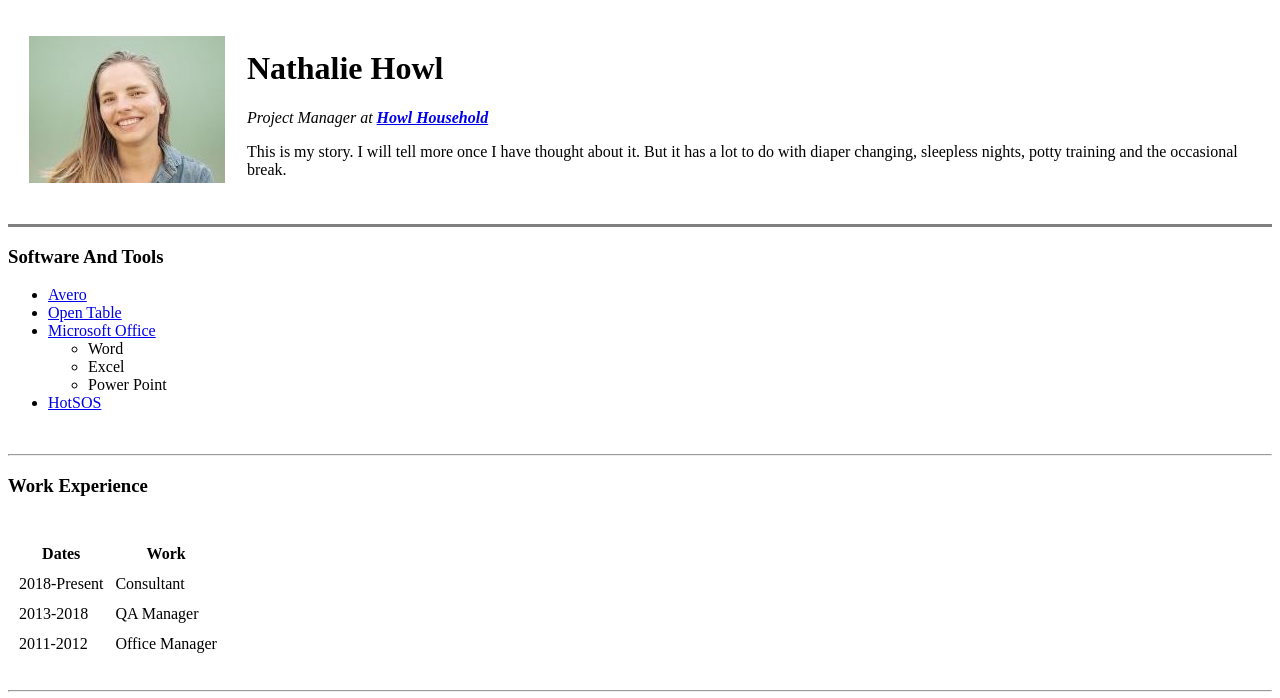
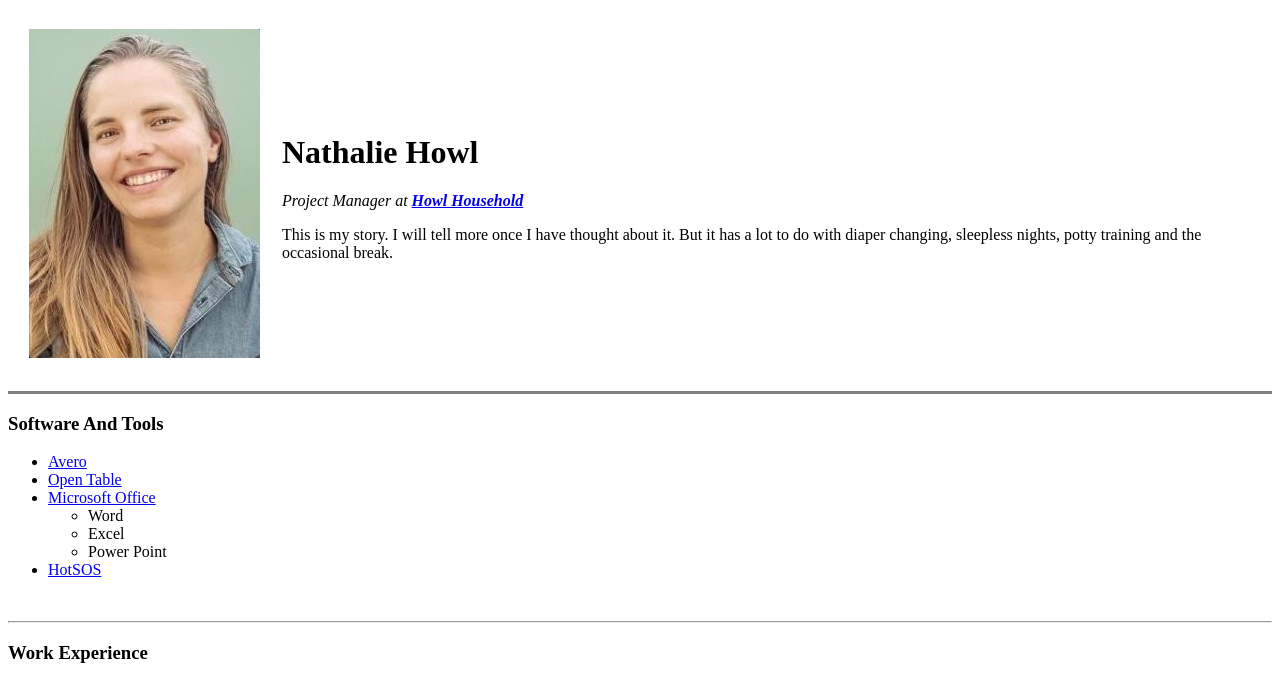
Before and after one commit to nhowl/cv5, a plain HTML site: page index.html in a window 1280 px wide. Shown: the top 698 px of the page. Drawn offline with Linux system fonts and the light colour scheme.

Commit message:
Update index.html

```diff
--- a/index.html
+++ b/index.html
@@ -9,7 +9,7 @@
 <body>
   <table cellspacing="20">
     <tr>
-      <td><img src="images/natprof.jpg" alt="Nathalie Profile Picture"/></td>
+      <td><img src="images/nat-profile-pic-new.jpg" alt="Nathalie Profile Picture"/></td>
       <td>
         <h1>Nathalie Howl</h1>
         <p><em>Project Manager at <strong><a href="https://images.app.goo.gl/7iLgJVJMST2D2HNBA">Howl Household</a></strong></em></p>
```
